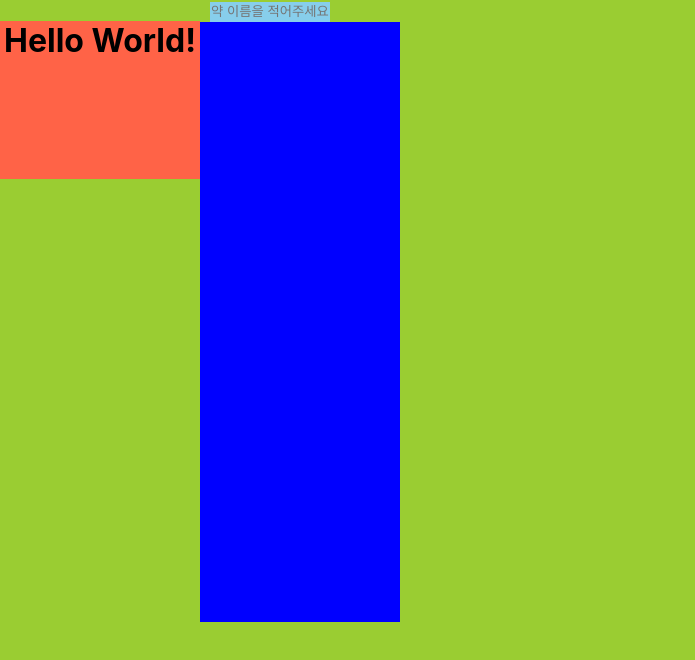
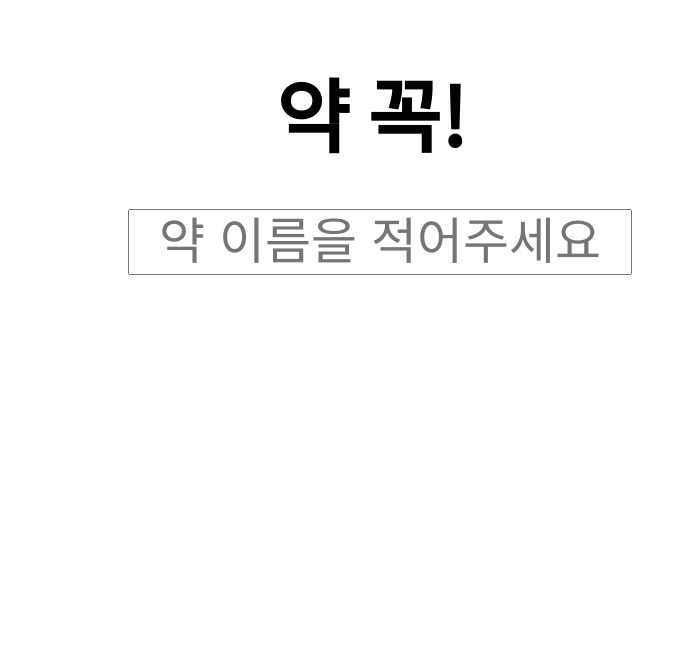
Before and after one commit to oouuyab/SideProject_01_medicine_Client, a React (Create React App) app in the folder my-app/: page / in a window 1280 px wide. Shown: the top 660 px of the page, without its empty margins (0-695 px from the left). Built offline with nearby package versions, Linux system fonts and the light colour scheme.

Commit message:
:art: CSS 작성

```diff
--- a/my-app/public/index.html
+++ b/my-app/public/index.html
@@ -5,10 +5,7 @@
     <link rel="icon" href="%PUBLIC_URL%/favicon.ico" />
     <meta name="viewport" content="width=device-width, initial-scale=1" />
     <meta name="theme-color" content="#000000" />
-    <meta
-      name="description"
-      content="Web site created using create-react-app"
-    />
+    <meta name="description" content="Web site created using create-react-app" />
     <link rel="apple-touch-icon" href="%PUBLIC_URL%/logo192.png" />
     <!--
       manifest.json provides metadata used when your web app is installed on a
@@ -25,6 +22,7 @@
       Learn how to configure a non-root public URL by running `npm run build`.
     -->
     <title>React App</title>
+    <link href="https://fonts.googleapis.com/css2?family=Noto+Sans+KR:wght@300;400&display=swap" rel="stylesheet">
   </head>
   <body>
     <noscript>You need to enable JavaScript to run this app.</noscript>
--- a/my-app/src/App.css
+++ b/my-app/src/App.css
@@ -1,99 +1,84 @@
-/* .App {
+body {
+  font-family: 'Noto Sans KR', sans-serif;
+}
+.container {
+  display: grid;
+  /* background-color: darksalmon; */
+  grid-template-columns: repeat(10, 10%);
+  grid-template-rows: repeat(10, 10%);
+  /* position: relative; */
+  width: 100%;
+  height: 100%;
+}
+
+.title {
+  grid-column: 3 / 5;
+  grid-row: 1 / 2;
+  width: 90%;
+  height: 152px;
+  /* background-color: tomato; */
+  position: relative;
+  font-size: 80px;
+  align-items: center;
   text-align: center;
 }
 
-.App-logo {
-  height: 40vmin;
-  pointer-events: none;
-}
-
-@media (prefers-reduced-motion: no-preference) {
-  .App-logo {
-    animation: App-logo-spin infinite 20s linear;
-  }
-}
-
-.App-header {
-  background-color: #282c34;
-  min-height: 100vh;
-  display: flex;
-  flex-direction: column;
-  align-items: center;
-  justify-content: center;
-  font-size: calc(10px + 2vmin);
-  color: white;
-}
-
-.App-link {
-  color: #61dafb;
-}
-
-@keyframes App-logo-spin {
-  from {
-    transform: rotate(0deg);
-  }
-  to {
-    transform: rotate(360deg);
-  }
-} */
-
-.container {
-  background-color: yellowgreen;
-  display: grid;
-  grid-template-rows: repeat(5, 200px);
-  grid-template-columns: repeat(5, 200px);
-}
-
-.title {
-  background-color: tomato;
-  text-align: center;
-  grid-column-start: 1;
+.searchBarContainer {
+  grid-column: 2 / 7;
+  grid-row: 4 / 7;
 }
 
 .searchBar {
-  padding: 0;
-  border-width: 0;
-  background-color: skyblue;
-  margin-left: 10px;
-  grid-column-start: 3;
-  grid-column-end: 4;
-  grid-row-start: 3;
-  grid-row-end: 4;
-  width: 60%;
-  height: 20px;
+  position: relative;
+  width: 496px;
+  height: 60px;
+  font-size: 50px;
+  line-height: 59px;
   text-align: center;
 }
 
 .recommend {
-  padding: 0;
+  position: relative;
+  width: 80%;
+  height: 372px;
   overflow-y: scroll;
-  margin-right: 0;
-  background-color: blue;
-  grid-column-start: 1;
-  grid-column-end: 2;
-  grid-row-start: 3;
-  grid-row-end: 4;
-  height: 300%;
 }
 
 .recommendResult {
-  margin-right: 0;
-  padding: 0;
-  background-color: blueviolet;
-  margin-left: 10px;
-  width: 60.2%;
+  width: 87%;
+  margin-top: 5px;
+  margin-bottom: 5px;
+  /* background-color: blueviolet; */
+  position: relative;
+  font-size: 25px;
+  line-height: 29px;
+  display: block;
+  align-items: center;
+  text-align: center;
 }
 
 .currentList {
-  background-color: coral;
-  grid-column-start: 3;
-  grid-column-end: 4;
-  grid-row-start: 3;
+  position: relative;
+  grid-column: 7 / 10;
+  grid-row: 5 / 11;
+  width: 100%;
+  /* background-color: crimson; */
+}
+
+.currentItem {
+  width: 90%;
+  font-size: 25px;
+  margin-bottom: 2.5%;
+  line-height: 29px;
+  display: block;
+  align-items: center;
+  text-align: center;
+  margin-left: 40px;
+  margin-right: 40px;
 }
 
 .resultList {
   background-color: cadetblue;
-  grid-column-start: 1;
-  grid-column-end: 2;
-  grid-row-start: 3;
+  /* grid-column: 1 /2; */
+  /* grid-row: 3; */
 }
--- a/my-app/src/App.js
+++ b/my-app/src/App.js
@@ -72,14 +72,18 @@ const App = () => {
 
   return (
     <div className="container">
-      <h1 className="title">Hello World!</h1>
+      <h1 className="title">약 꼭!</h1>
+      <searchBarContainer className="searchBarContainer">
         <SearchBar
           className="searchBar"
           addList={addList}
           handleChange={handleChange}
           recoMedi={recoMedi}
         />
-      <CurrentList className="currentList" currentList={currentList} onClick={deleteItem} />
+      </searchBarContainer>
+      <h2 className="currentList">
+        <CurrentList currentList={currentList} onClick={deleteItem} />
+      </h2>
       <ContraindicateList className="resultList" contraindicate={contraindicate} />
     </div>
   );
--- a/my-app/src/components/currentList.js
+++ b/my-app/src/components/currentList.js
@@ -5,12 +5,10 @@ const CurrentList = (props) => {
     const { currentList, onClick } = props;
     function makeList(item) {
       return (
-        <div key={item[0] + item[1]}>
-          <button type="button" onClick={onClick}>
-            <div key={item[0]}>{item[0]}</div>
-            <div key={item[1]}>{item[1]}</div>
-          </button>
-        </div>
+        <button className="currentItem" key={item[0] + item[1]} type="button" onClick={onClick}>
+          <div key={item[0]}>{item[0]}</div>
+          <div key={item[1]}>{item[1]}</div>
+        </button>
       );
     }
 
--- a/my-app/src/components/searchBar.jsx
+++ b/my-app/src/components/searchBar.jsx
@@ -6,7 +6,7 @@ const SearchBar = (props) => {
   const { addList, handleChange, recoMedi } = props;
 
   return (
-    <div>
+    <div className="searchBarContainer">
       <form>
         <input
           type="text"
```
Also changed, not shown: 1 other file (tests, documents, lock files or other folders). Lines whose indentation alone changed are shown as unchanged.
